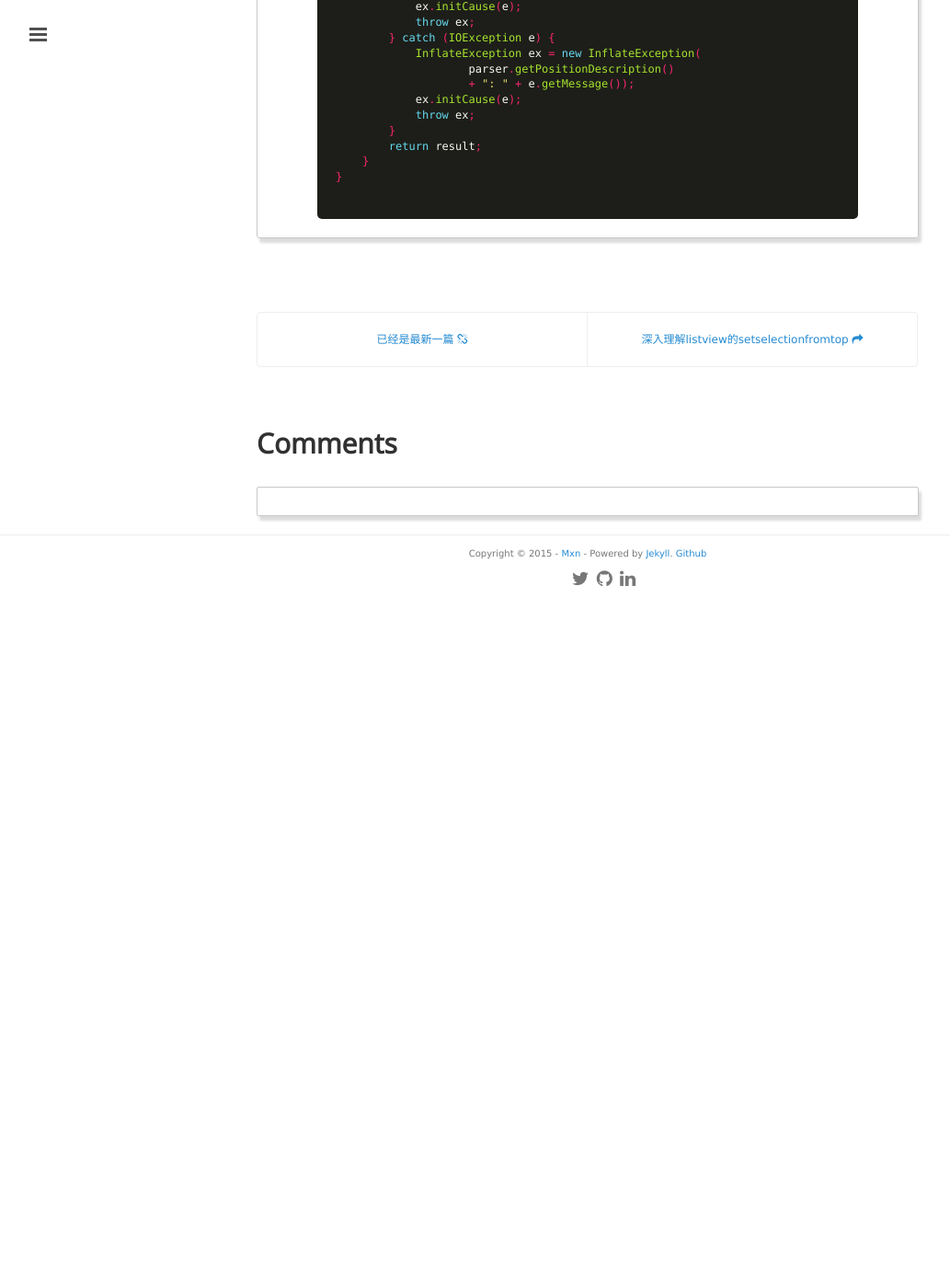
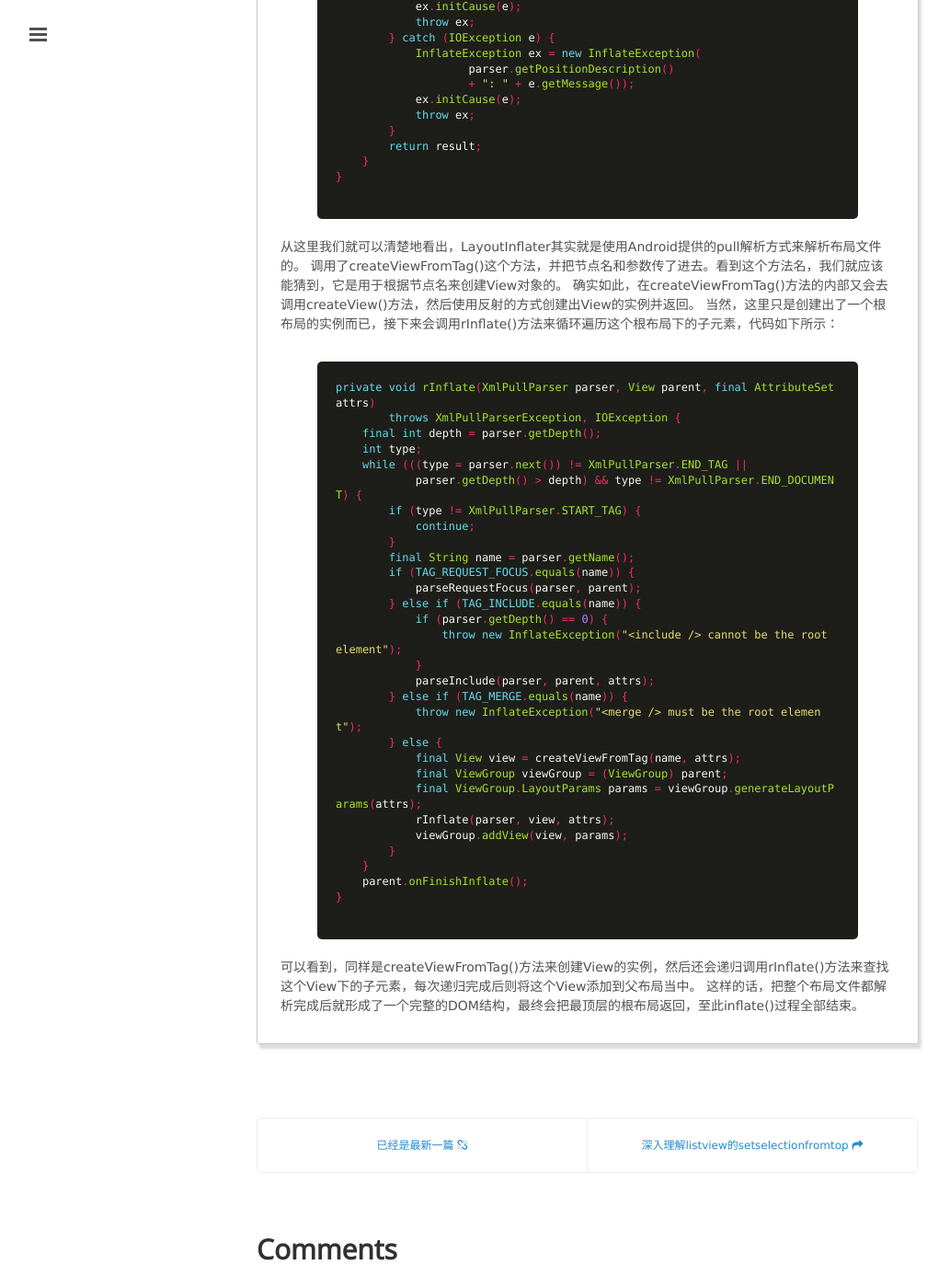
Before and after one commit to mxn21/mxn21.github.io, a Jekyll site: the page built from _posts/2015-7-14-深入了解android view绘制机制.md, in a window 1280 px wide and 1400 px high, scrolled down 1746 px. Shown: the whole window at 92% size, without its empty margins (1-1034 px from the left). Built offline with Jekyll 4.4.1, drawn with Linux system fonts in a browser that asks for light colours; Markdown is read by kramdown in place of the engine named in the settings; comment, search, counter and statistics services are not loaded; before the commit the page ends 2400 px from its top, so only the background shows below that.

Commit message:
21312
213123

```diff
--- a/_posts/2015-7-14-深入了解android view绘制机制.md
+++ b/_posts/2015-7-14-深入了解android view绘制机制.md
@@ -89,3 +89,43 @@
     }
 }
     {% endhighlight %}
+
+从这里我们就可以清楚地看出，LayoutInflater其实就是使用Android提供的pull解析方式来解析布局文件的。
+调用了createViewFromTag()这个方法，并把节点名和参数传了进去。看到这个方法名，我们就应该能猜到，它是用于根据节点名来创建View对象的。
+确实如此，在createViewFromTag()方法的内部又会去调用createView()方法，然后使用反射的方式创建出View的实例并返回。
+当然，这里只是创建出了一个根布局的实例而已，接下来会调用rInflate()方法来循环遍历这个根布局下的子元素，代码如下所示：
+
+    {% highlight java  %}
+private void rInflate(XmlPullParser parser, View parent, final AttributeSet attrs)
+        throws XmlPullParserException, IOException {
+    final int depth = parser.getDepth();
+    int type;
+    while (((type = parser.next()) != XmlPullParser.END_TAG ||
+            parser.getDepth() > depth) && type != XmlPullParser.END_DOCUMENT) {
+        if (type != XmlPullParser.START_TAG) {
+            continue;
+        }
+        final String name = parser.getName();
+        if (TAG_REQUEST_FOCUS.equals(name)) {
+            parseRequestFocus(parser, parent);
+        } else if (TAG_INCLUDE.equals(name)) {
+            if (parser.getDepth() == 0) {
+                throw new InflateException("<include /> cannot be the root element");
+            }
+            parseInclude(parser, parent, attrs);
+        } else if (TAG_MERGE.equals(name)) {
+            throw new InflateException("<merge /> must be the root element");
+        } else {
+            final View view = createViewFromTag(name, attrs);
+            final ViewGroup viewGroup = (ViewGroup) parent;
+            final ViewGroup.LayoutParams params = viewGroup.generateLayoutParams(attrs);
+            rInflate(parser, view, attrs);
+            viewGroup.addView(view, params);
+        }
+    }
+    parent.onFinishInflate();
+}
+        {% endhighlight %}
+
+可以看到，同样是createViewFromTag()方法来创建View的实例，然后还会递归调用rInflate()方法来查找这个View下的子元素，每次递归完成后则将这个View添加到父布局当中。
+这样的话，把整个布局文件都解析完成后就形成了一个完整的DOM结构，最终会把最顶层的根布局返回，至此inflate()过程全部结束。
```
